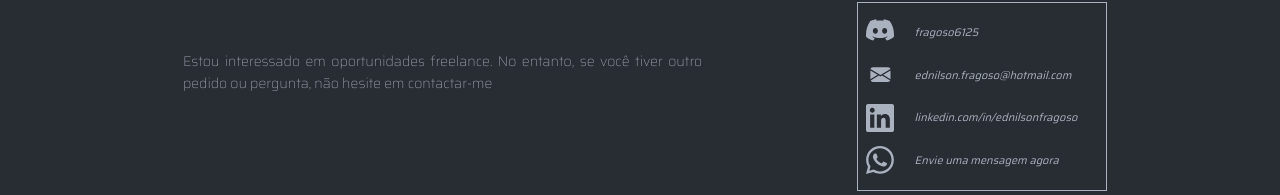
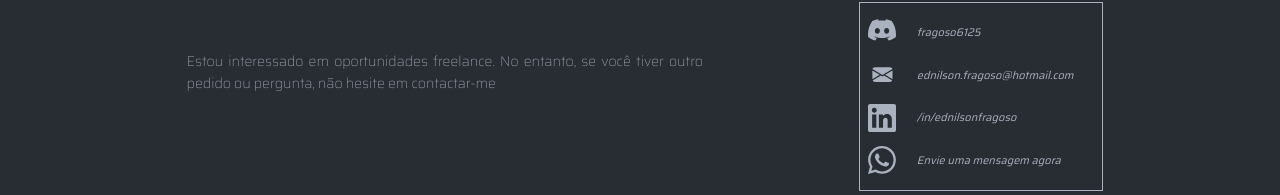
Before and after one commit to edfragoso/portfolio, a Next.js app in the folder new-portfolio/: page / in a window 1280 px wide. Shown: the part 1732-1927 px from the top of the page. Built offline with nearby package versions, Linux system fonts and the light colour scheme.

Commit message:
refator: changed proFileName

```diff
--- a/new-portfolio/src/components/common/contactsSection.tsx
+++ b/new-portfolio/src/components/common/contactsSection.tsx
@@ -26,7 +26,7 @@ export function Contacts() {
         <BoxLinks>
           <DiscordContact personId={"fragoso6125"}/>
           <EmailContact />
-          <LinkedInContact profileName={"linkedin.com/in/ednilsonfragoso"}/>
+          <LinkedInContact profileName={"/in/ednilsonfragoso"}/>
           <WhatsappLink title={"Envie uma mensagem agora"}/>
         </BoxLinks>
       </BoxContainer>
```
